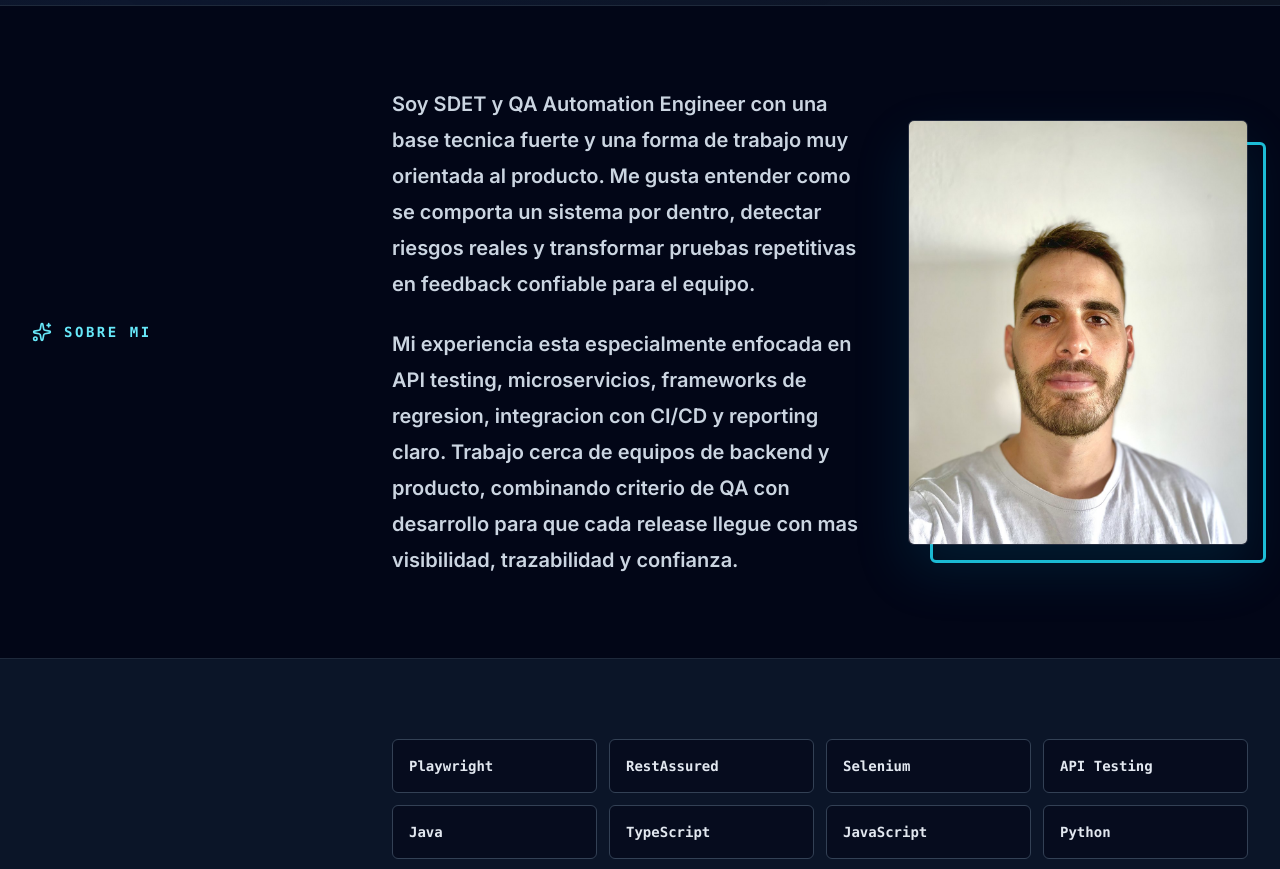
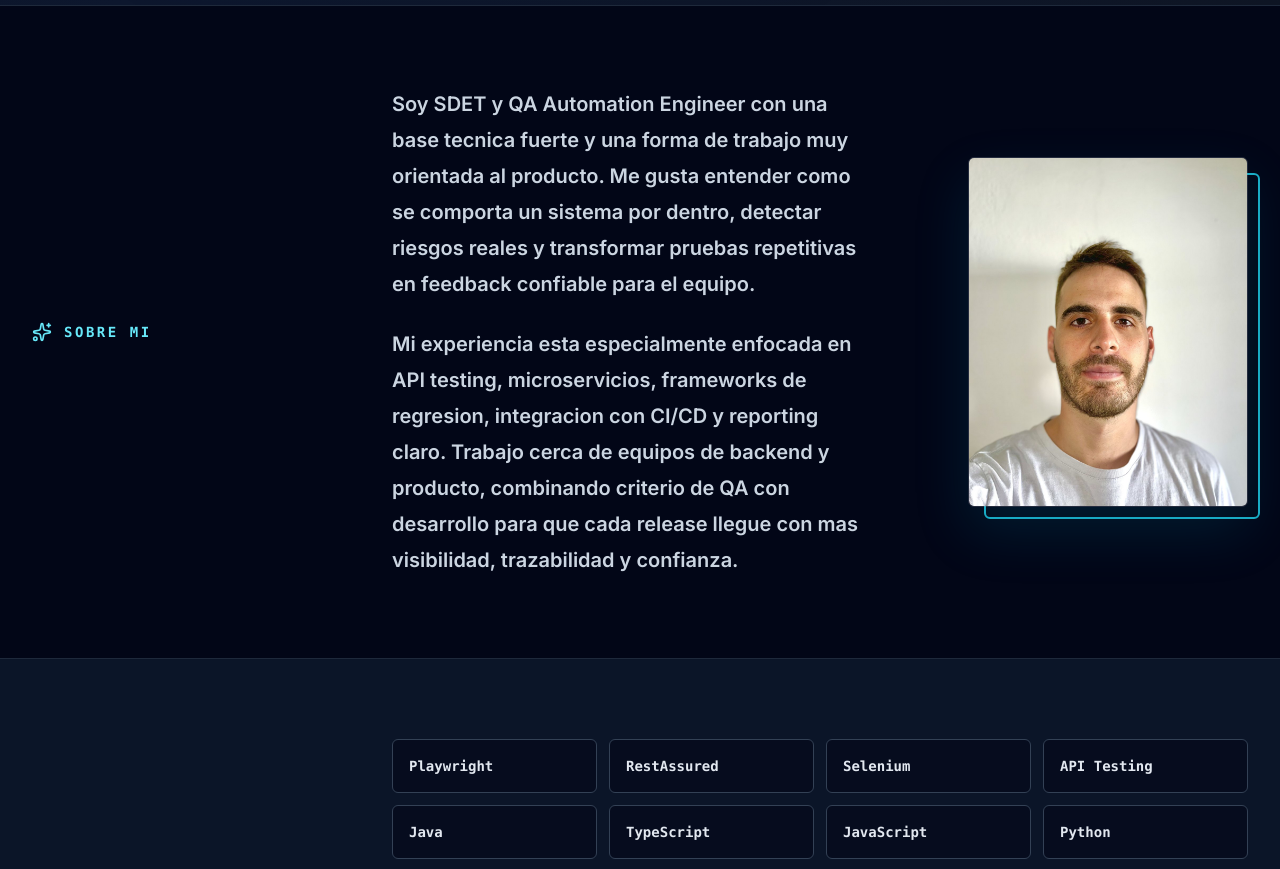
Before and after one commit to ftrabucco/francisco-trabucco-portfolio, a Next.js app: page / in a window 1280 px wide. Shown: the part 1240-2109 px from the top of the page. Built offline with nearby package versions, Linux system fonts and the light colour scheme.

Commit message:
Tune profile photo sizing

```diff
--- a/src/styles/globals.css
+++ b/src/styles/globals.css
@@ -161,15 +161,15 @@
 
   .portfolio-photo-frame {
     position: relative;
-    width: min(100%, 340px);
+    width: min(100%, 240px);
     aspect-ratio: 4 / 5;
   }
 
   .portfolio-photo-frame::before {
     content: "";
     position: absolute;
-    inset: 22px -18px -18px 22px;
-    border: 3px solid rgba(34, 211, 238, 0.9);
+    inset: 16px -12px -12px 16px;
+    border: 2px solid rgba(34, 211, 238, 0.82);
     border-radius: 6px;
   }
 
@@ -178,6 +178,12 @@
     z-index: 1;
     border: 1px solid rgba(148, 163, 184, 0.24);
     box-shadow: 0 24px 56px rgba(8, 145, 178, 0.16);
+  }
+
+  @media (min-width: 1024px) {
+    .portfolio-photo-frame {
+      width: min(100%, 280px);
+    }
   }
 }
 
```
